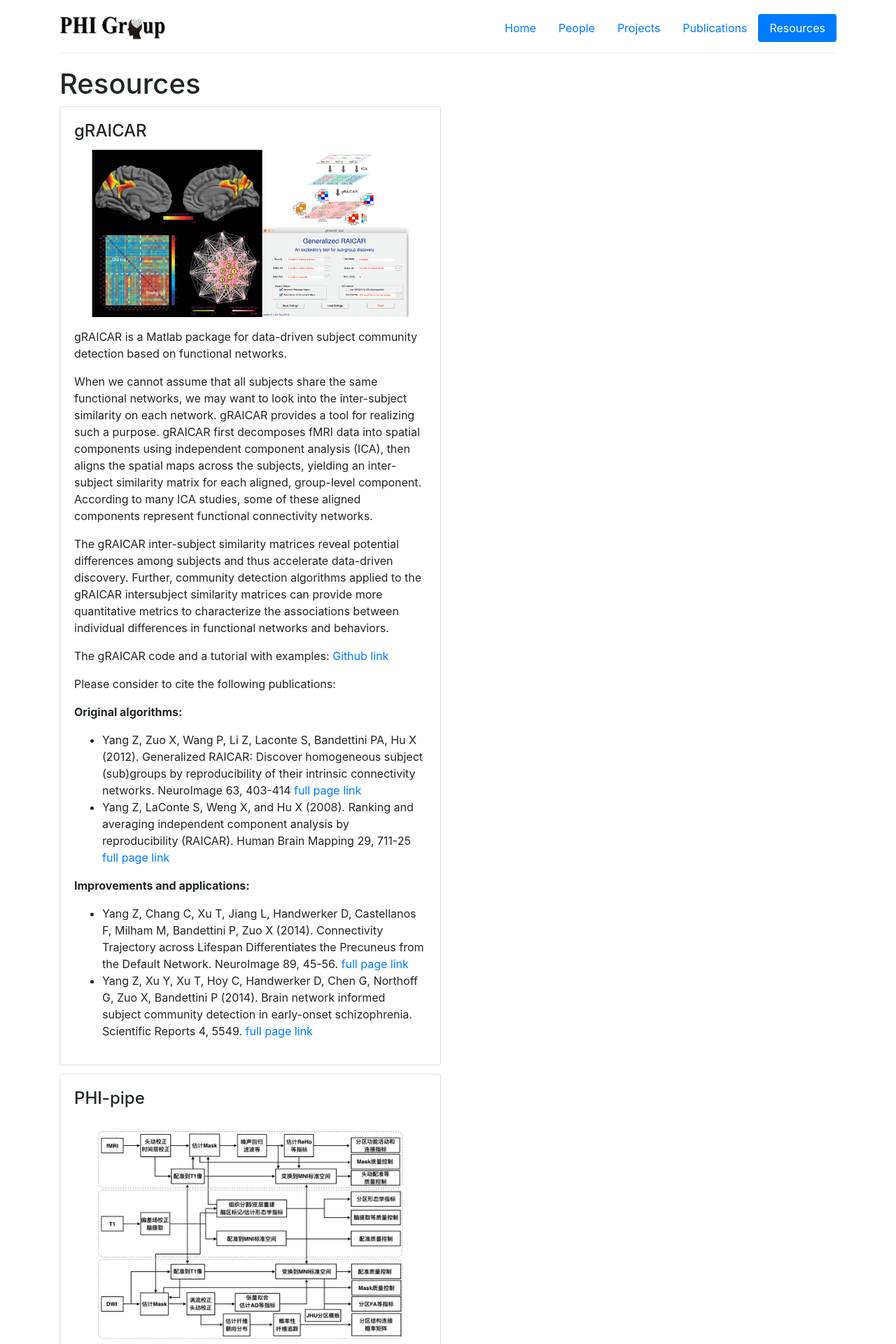
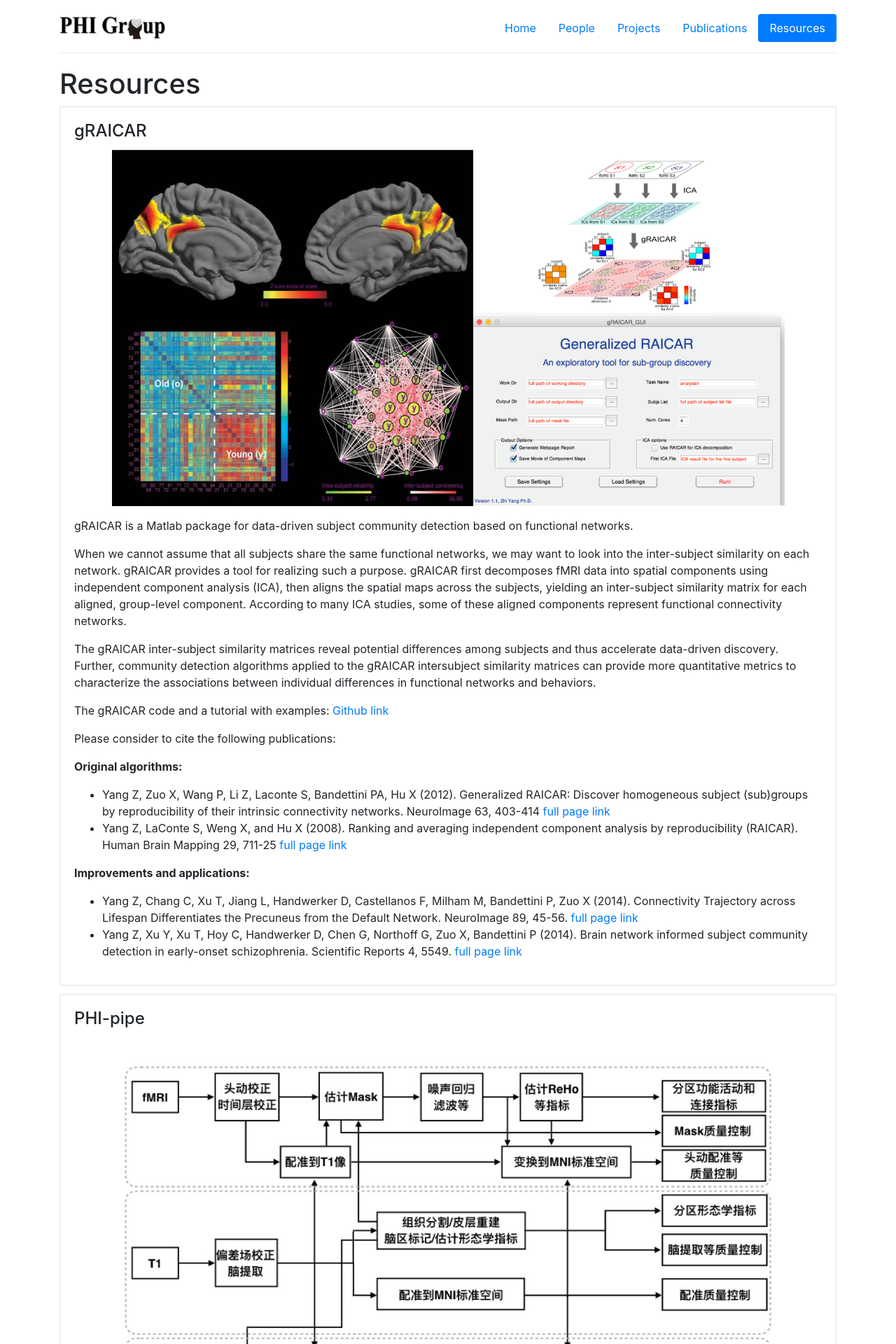
Before and after one commit to PHI-group/phi-group.github.io, a Jekyll site: the page built from resources.md, in a window 1280 px wide. Shown: the top 1920 px of the page at 70% size. Built offline with Jekyll 4.4.1, drawn with Linux system fonts in a browser that asks for light colours.

Commit message:
Updated by QF

```diff
--- a/css/group.scss
+++ b/css/group.scss
@@ -79,7 +79,7 @@ ul.news {
 @media (min-width: 768px) {
 /*    .role.grad      { column-count: 2 } */
     .project-people { column-count: 3 }
-    .card-columns   { column-count: 2 }
+    .card-columns   { column-count: 1 }
 }
 
 .title img {
```
